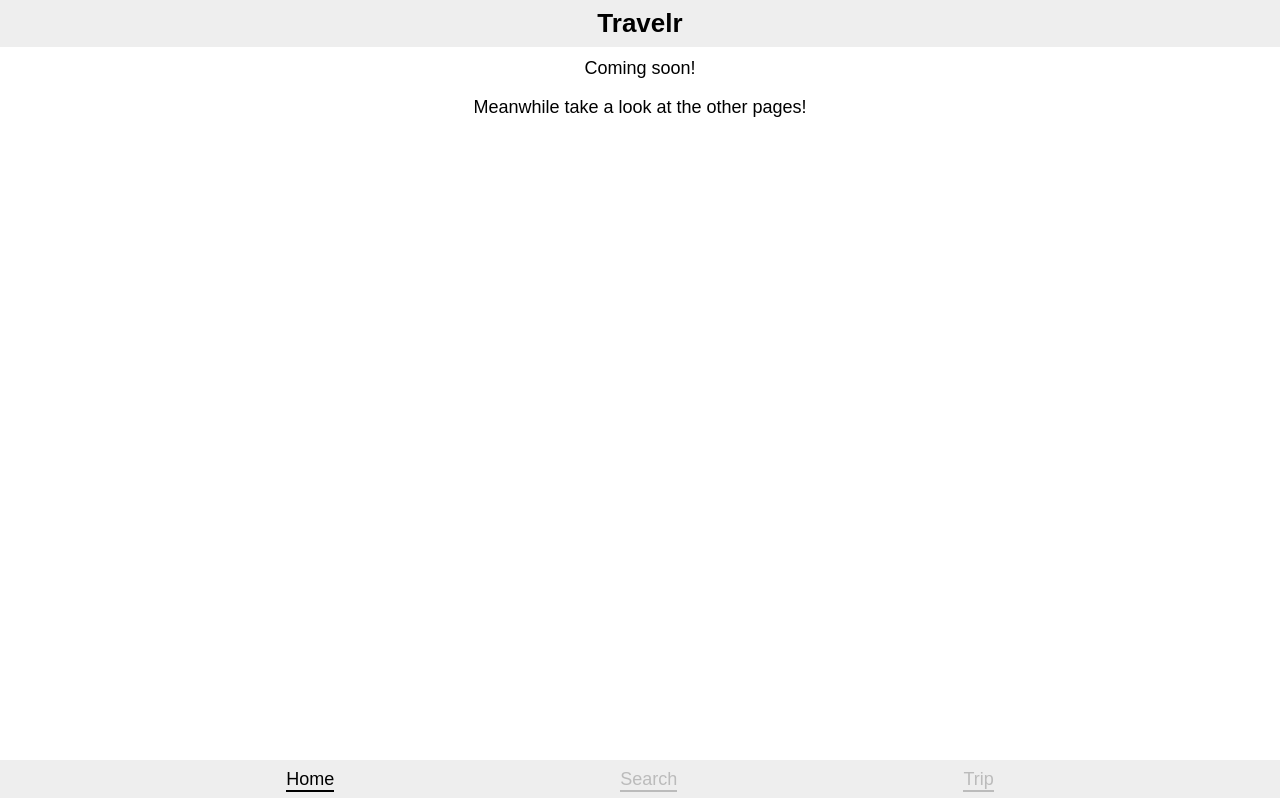
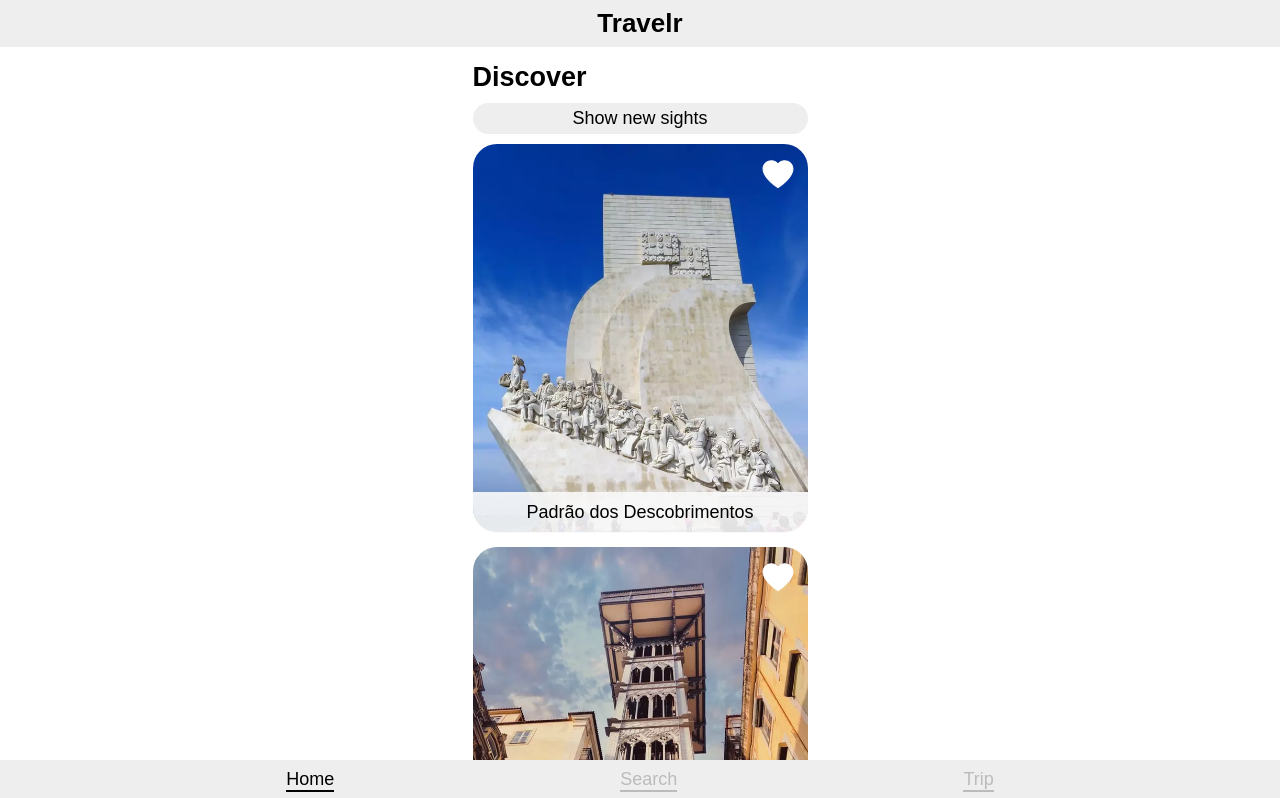
Before and after one commit to VictoriaWika/capstone-project, a React (Create React App) app: page / in a window 1280 px wide. Shown: the top 798 px of the page. Built offline with nearby package versions, Linux system fonts and the light colour scheme.

Commit message:
Add randomizer function for HomePage

```diff
--- a/src/App.js
+++ b/src/App.js
@@ -7,21 +7,34 @@ import TripPage from './components/TripPage/TripPage'
 import HomePage from './components/HomePage/HomePage'
 import YourTripsPage from './components/YourTripsPage/YourTripsPage'
 import TripNavigation from './components/TripNavigation/TripNavigation'
+import { cities } from './capstone.json'
 
 export default function App() {
   const [userInput, setUserInput] = useState('')
   const [likedPlaces, setLikedPlaces] = useState([])
   const [cards, setCards] = useState(loadFromLocal('cards') ?? [])
 
+  let AllSights = cities
+    .map(function (val) {
+      return val.attraction
+    })
+    .reduce(function (pre, cur) {
+      return pre.concat(cur)
+    })
+
   useEffect(() => {
     saveToLocal('cards', cards)
   }, [cards])
 
   return (
-    <AppLayout>
+    <>
       <Switch>
         <Route exact path="/">
-          <HomePage />
+          <HomePage
+            handleLikePlace={handleLikePlace}
+            likedPlaces={likedPlaces}
+            AllSights={AllSights}
+          />
         </Route>
         <Route path="/search">
           <SearchPage
@@ -44,7 +57,7 @@ export default function App() {
       <Route exact path={['/trip', '/yourtrips']}>
         <TripNavigation />
       </Route>
-    </AppLayout>
+    </>
   )
 
   function CreateTrip(newCard) {
@@ -71,8 +84,3 @@ export default function App() {
     setLikedPlaces(newLikedPlaces)
   }
 }
-const AppLayout = styled.div`
-  display: grid;
-  justify-content: center;
-  gap: 20px;
-`
--- /dev/null
+++ b/src/components/Discover/Discover.js
@@ -0,0 +1,36 @@
+import { useState } from 'react'
+import styled from 'styled-components/macro'
+import AttractionCard from '../AttractionCard/AttractionCard'
+import Button from '../Button/Button'
+
+export default function Discover({ AllSights, handleLikePlace, likedPlaces }) {
+  const [random, setRandom] = useState(sightRandomizer())
+  return (
+    <>
+      <Heading>Discover</Heading>
+      <Button onClick={() => setRandom(sightRandomizer())}>
+        Show new sights
+      </Button>
+      {random.map(item => (
+        <AttractionCard
+          key={item.name}
+          name={item.name}
+          image={item.image}
+          onLike={handleLikePlace}
+          likedPlaces={likedPlaces}
+        >
+          {item.name}
+        </AttractionCard>
+      ))}
+    </>
+  )
+  function sightRandomizer() {
+    const randomSights = AllSights.sort(() => 0.5 - Math.random())
+    let random = randomSights.slice(0, 5)
+    return random
+  }
+}
+
+const Heading = styled.h2`
+  margin-bottom: 0;
+`
--- a/src/components/Header/Header.js
+++ b/src/components/Header/Header.js
@@ -15,6 +15,7 @@ const AppHeader = styled.header`
   left: 0;
   right: 0;
   padding: 8px;
+  z-index: 30;
   h1 {
     margin: 0;
     font-size: 26px;
--- a/src/components/HomePage/HomePage.js
+++ b/src/components/HomePage/HomePage.js
@@ -1,19 +1,23 @@
 import styled from 'styled-components/macro'
+import Discover from '../Discover/Discover'
 import Header from '../Header/Header'
 
-export default function HomePage() {
+export default function HomePage({ handleLikePlace, likedPlaces, AllSights }) {
   return (
-    <>
+    <PageLayout>
       <Header title="Travelr" />
-      <MaintenanceWrapper>
-        <p>Coming soon!</p>
-        <p>Meanwhile take a look at the other pages!</p>
-      </MaintenanceWrapper>
-    </>
+      <Discover
+        handleLikePlace={handleLikePlace}
+        likedPlaces={likedPlaces}
+        AllSights={AllSights}
+      />
+    </PageLayout>
   )
 }
 
-const MaintenanceWrapper = styled.div`
+const PageLayout = styled.div`
+  display: grid;
+  justify-content: center;
   margin-top: 20px;
-  text-align: center;
+  gap: 10px;
 `
```
Also changed, not shown: 1 other file (tests, documents, lock files or other folders).
